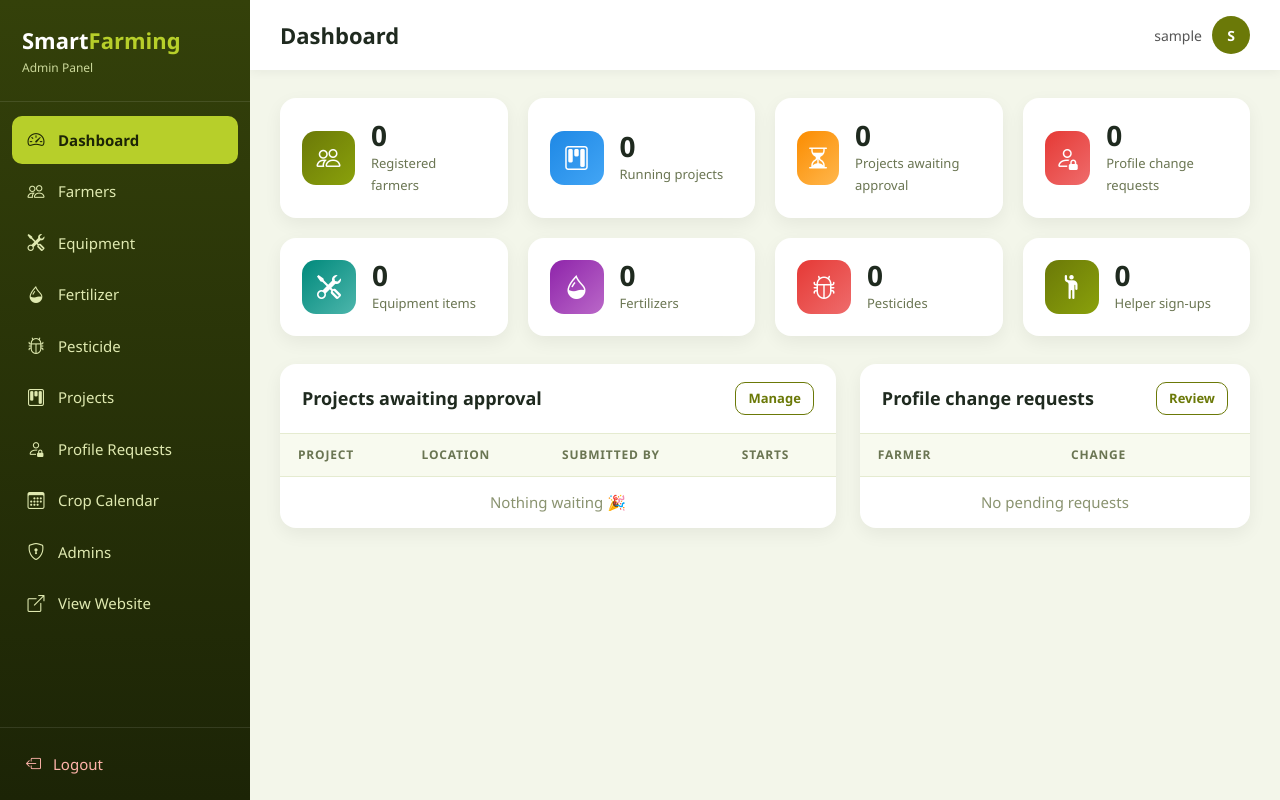
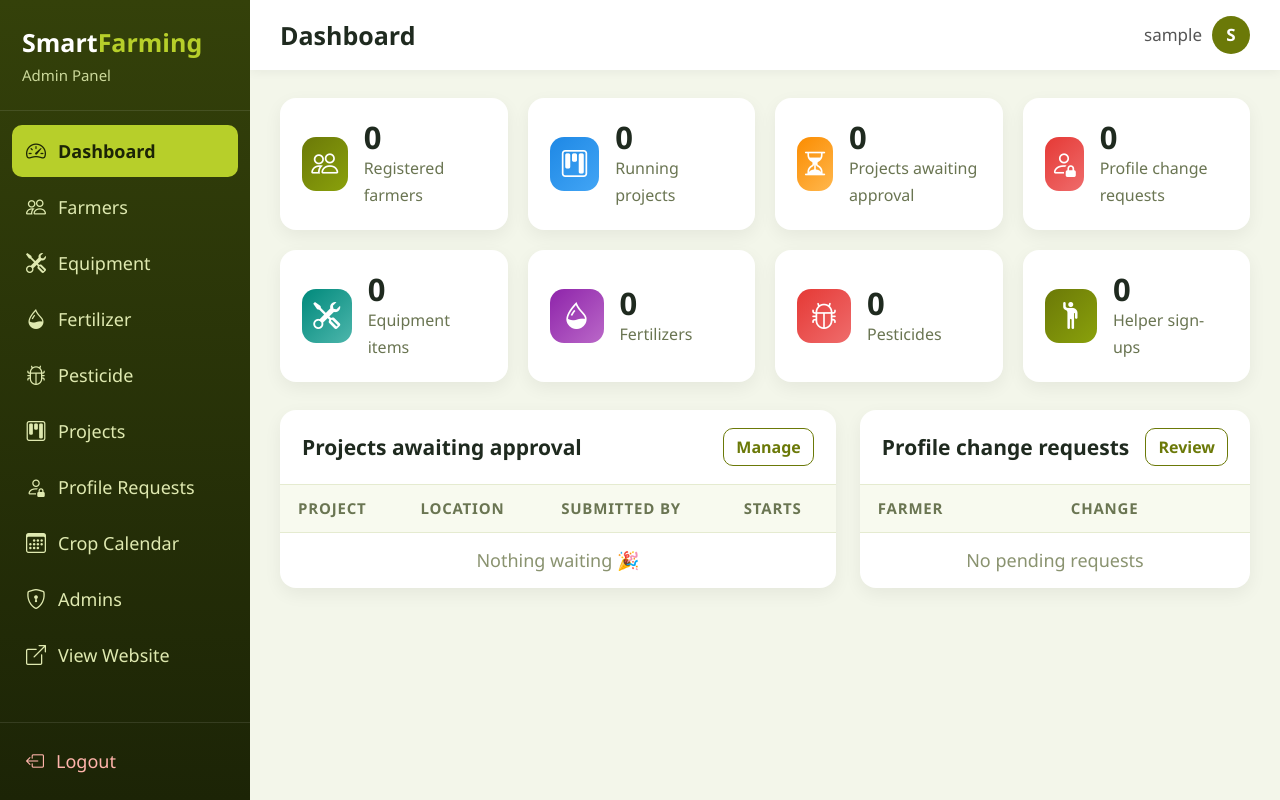
Before and after one commit to Shawon-ux/smart_farming, a PHP site: page /admin_view.php in a window 1280 px wide. Run offline with PHP 8.4, Linux system fonts and the light colour scheme; the visitor is signed in with stand-in values (Sample User, id 1); data that the repository does not hold is empty.

Commit message:
Enlarge admin UI text and bust CSS cache

```diff
--- a/agropro/admin_layout.php
+++ b/agropro/admin_layout.php
@@ -33,7 +33,7 @@ function admin_header($title, $active) {
   <title><?= htmlspecialchars($title) ?> - Admin | Smart Farming</title>
   <link href="https://cdn.jsdelivr.net/npm/bootstrap@5.3.0/dist/css/bootstrap.min.css" rel="stylesheet">
   <link href="https://cdn.jsdelivr.net/npm/bootstrap-icons@1.11.3/font/bootstrap-icons.css" rel="stylesheet">
-  <link href="css/admin.css" rel="stylesheet">
+  <link href="css/admin.css?v=<?= filemtime(__DIR__ . '/css/admin.css') ?>" rel="stylesheet">
 </head>
 <body class="adm">
 <aside class="adm-side" id="side">
--- a/agropro/css/admin.css
+++ b/agropro/css/admin.css
@@ -1,55 +1,55 @@
 :root{--g1:#6b7908;--g2:#8aa10b;--dark:#26300a;--ink:#1f2a1f;--bg:#f3f6ea;--line:#e5ebd0}
 *{box-sizing:border-box}
-body.adm{margin:0;background:var(--bg);color:var(--ink);font-family:'Poppins','Segoe UI',sans-serif;font-size:15px}
+body.adm{margin:0;background:var(--bg);color:var(--ink);font-family:'Poppins','Segoe UI',sans-serif;font-size:18px}
 .adm-side{position:fixed;inset:0 auto 0 0;width:250px;background:linear-gradient(180deg,#34410a,#1c2406);color:#e9f0c0;display:flex;flex-direction:column;z-index:50;transition:transform .25s}
-.adm-brand{padding:24px 22px;font-size:22px;font-weight:700;color:#fff;border-bottom:1px solid rgba(255,255,255,.1)}
-.adm-brand span{color:#b7cf2a}.adm-brand small{display:block;font-size:12px;font-weight:400;color:#cbd89a;margin-top:2px}
+.adm-brand{padding:24px 22px;font-size:25px;font-weight:700;color:#fff;border-bottom:1px solid rgba(255,255,255,.1)}
+.adm-brand span{color:#b7cf2a}.adm-brand small{display:block;font-size:15px;font-weight:400;color:#cbd89a;margin-top:2px}
 .adm-nav{padding:14px 12px;flex:1;overflow:auto}
 .adm-nav a{display:flex;align-items:center;gap:12px;padding:11px 14px;margin-bottom:4px;border-radius:10px;color:#dfe9b0;text-decoration:none;font-weight:500;transition:.2s}
-.adm-nav a i{width:20px;text-align:center;font-size:17px}
+.adm-nav a i{width:20px;text-align:center;font-size:20px}
 .adm-nav a:hover{background:rgba(255,255,255,.1);color:#fff}
 .adm-nav a.on{background:#b7cf2a;color:#1c2406;font-weight:700}
-.adm-nav .badge-n{margin-left:auto;background:#e53935;color:#fff;font-size:11px;padding:2px 8px;border-radius:10px}
+.adm-nav .badge-n{margin-left:auto;background:#e53935;color:#fff;font-size:14px;padding:2px 8px;border-radius:10px}
 .adm-out{padding:14px 12px;border-top:1px solid rgba(255,255,255,.1)}
 .adm-out a{display:flex;gap:12px;padding:11px 14px;border-radius:10px;color:#ffb4ab;text-decoration:none}
 .adm-out a:hover{background:rgba(255,80,60,.15)}
 .adm-main{margin-left:250px;min-height:100vh}
 .adm-top{background:#fff;padding:16px 30px;display:flex;align-items:center;gap:14px;box-shadow:0 2px 10px rgba(0,0,0,.05);position:sticky;top:0;z-index:40}
-.adm-top h1{font-size:22px;margin:0;font-weight:700}
-.adm-top .who{margin-left:auto;display:flex;align-items:center;gap:10px;color:#555;font-size:14px}
+.adm-top h1{font-size:25px;margin:0;font-weight:700}
+.adm-top .who{margin-left:auto;display:flex;align-items:center;gap:10px;color:#555;font-size:17px}
 .adm-top .av{width:38px;height:38px;border-radius:50%;background:var(--g1);color:#fff;display:flex;align-items:center;justify-content:center;font-weight:700}
-.adm-burger{display:none;border:0;background:none;font-size:24px}
+.adm-burger{display:none;border:0;background:none;font-size:27px}
 .adm-body{padding:28px 30px}
 .stats{display:grid;grid-template-columns:repeat(auto-fit,minmax(210px,1fr));gap:20px;margin-bottom:28px}
 .stat{background:#fff;border-radius:16px;padding:22px;display:flex;align-items:center;gap:16px;box-shadow:0 6px 18px rgba(0,0,0,.06);text-decoration:none;color:inherit;transition:.25s}
 .stat:hover{transform:translateY(-4px);box-shadow:0 12px 26px rgba(0,0,0,.1);color:inherit}
-.stat .ic{width:54px;height:54px;border-radius:14px;display:flex;align-items:center;justify-content:center;font-size:24px;color:#fff}
-.stat b{display:block;font-size:28px;line-height:1.1}.stat span{color:#6a7552;font-size:13px}
+.stat .ic{width:54px;height:54px;border-radius:14px;display:flex;align-items:center;justify-content:center;font-size:27px;color:#fff}
+.stat b{display:block;font-size:31px;line-height:1.1}.stat span{color:#6a7552;font-size:16px}
 .c1{background:linear-gradient(135deg,#6b7908,#8aa10b)}.c2{background:linear-gradient(135deg,#1e88e5,#42a5f5)}.c3{background:linear-gradient(135deg,#fb8c00,#ffb74d)}.c4{background:linear-gradient(135deg,#e53935,#ef6c6c)}.c5{background:linear-gradient(135deg,#00897b,#4db6ac)}.c6{background:linear-gradient(135deg,#8e24aa,#ba68c8)}
 .panel{background:#fff;border-radius:16px;box-shadow:0 6px 18px rgba(0,0,0,.06);margin-bottom:24px;overflow:hidden}
 .panel-h{display:flex;align-items:center;justify-content:space-between;gap:12px;padding:18px 22px;border-bottom:1px solid var(--line);flex-wrap:wrap}
-.panel-h h2{font-size:18px;margin:0;font-weight:700}
+.panel-h h2{font-size:21px;margin:0;font-weight:700}
 .tbl{width:100%;border-collapse:collapse}
-.tbl th{background:#f8faef;color:#6a7552;font-size:12px;text-transform:uppercase;letter-spacing:.8px;padding:12px 18px;text-align:left;white-space:nowrap}
+.tbl th{background:#f8faef;color:#6a7552;font-size:15px;text-transform:uppercase;letter-spacing:.8px;padding:12px 18px;text-align:left;white-space:nowrap}
 .tbl td{padding:14px 18px;border-top:1px solid var(--line);vertical-align:middle}
 .tbl tr:hover td{background:#fbfdf4}
 .tbl-wrap{overflow-x:auto}
-.pill{display:inline-block;padding:4px 12px;border-radius:20px;font-size:12px;font-weight:700}
+.pill{display:inline-block;padding:4px 12px;border-radius:20px;font-size:15px;font-weight:700}
 .p-ok{background:#e6f6e0;color:#2e7d32}.p-warn{background:#fff6dc;color:#8a6d00}.p-bad{background:#fdeaea;color:#c62828}
-.abtn{display:inline-flex;align-items:center;gap:6px;border:0;border-radius:10px;padding:9px 16px;font-weight:600;font-size:14px;cursor:pointer;text-decoration:none;transition:.2s;background:var(--g1);color:#fff}
+.abtn{display:inline-flex;align-items:center;gap:6px;border:0;border-radius:10px;padding:9px 16px;font-weight:600;font-size:17px;cursor:pointer;text-decoration:none;transition:.2s;background:var(--g1);color:#fff}
 .abtn:hover{background:#4f5a05;color:#fff}
-.abtn.sm{padding:6px 12px;font-size:13px}
+.abtn.sm{padding:6px 12px;font-size:16px}
 .abtn.red{background:#fff;color:#c62828;border:1.5px solid #f0b4b0}.abtn.red:hover{background:#c62828;color:#fff}
 .abtn.ghost{background:#fff;color:var(--g1);border:1.5px solid var(--g1)}.abtn.ghost:hover{background:var(--g1);color:#fff}
-.search{padding:9px 14px;border:1.5px solid var(--line);border-radius:10px;min-width:220px;font-size:14px}
+.search{padding:9px 14px;border:1.5px solid var(--line);border-radius:10px;min-width:220px;font-size:17px}
 .search:focus{outline:0;border-color:var(--g1)}
 .inl{display:inline-flex;gap:6px;align-items:center;margin:0}
-.inl select{padding:6px 8px;border:1.5px solid var(--line);border-radius:8px;font-size:13px}
+.inl select{padding:6px 8px;border:1.5px solid var(--line);border-radius:8px;font-size:16px}
 .empty{text-align:center;color:#8a9370;padding:40px}
 .alert-a{padding:12px 18px;border-radius:12px;margin-bottom:20px;font-weight:600;background:#e6f6e0;color:#2e7d32}
 .alert-a.err{background:#fdeaea;color:#c62828}
 .modal-content{border-radius:16px;border:0}.modal-header{border-bottom:1px solid var(--line)}
-.fi{width:100%;padding:10px 14px;border:1.5px solid var(--line);border-radius:10px;margin-bottom:12px;font-size:15px}
+.fi{width:100%;padding:10px 14px;border:1.5px solid var(--line);border-radius:10px;margin-bottom:12px;font-size:18px}
 .fi:focus{outline:0;border-color:var(--g1);box-shadow:0 0 0 3px rgba(107,121,8,.15)}
 .quick{display:grid;grid-template-columns:repeat(auto-fit,minmax(180px,1fr));gap:14px;padding:20px}
 @media(max-width:900px){.adm-side{transform:translateX(-100%)}.adm-side.open{transform:none}.adm-main{margin-left:0}.adm-burger{display:block}.adm-body{padding:20px 14px}.adm-top{padding:14px}.adm-top .who span{display:none}}
```
